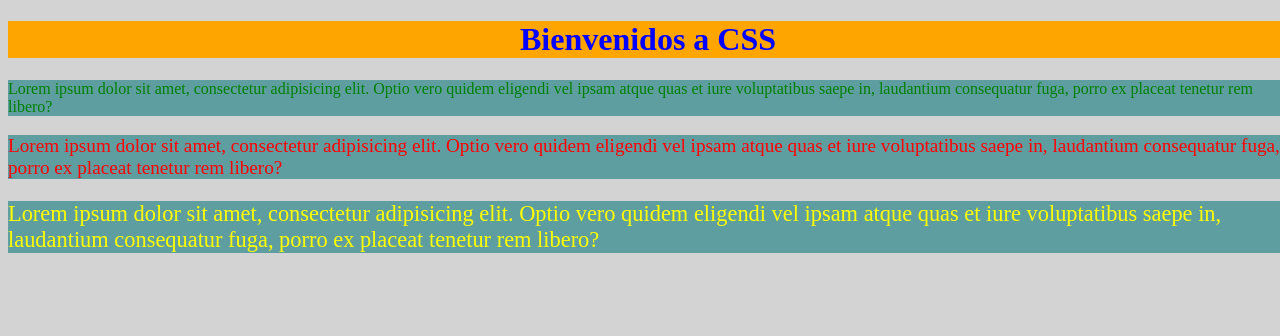
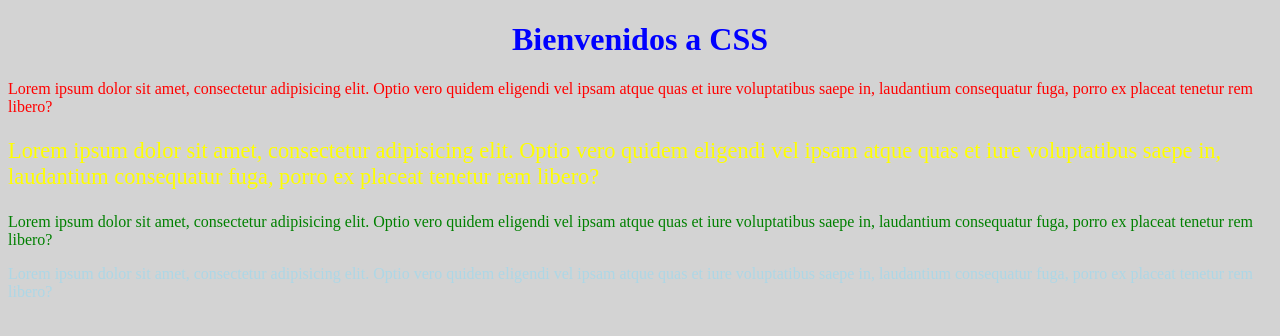
Before and after one commit to JesusHernandezP/Html-Css-JS, a plain HTML site: page Ejercicios07_11/Ejercicio2.html in a window 1280 px wide. Drawn offline with Linux system fonts and the light colour scheme.

Commit message:
first commit

```diff
--- a/Ejercicio07_11.html
+++ b/Ejercicios07_11/Ejercicio2.html
@@ -15,6 +15,9 @@
     voluptatibus saepe in, laudantium consequatur fuga, porro ex placeat tenetur rem libero?</p>
   <p class="p3">Lorem ipsum dolor sit amet, consectetur adipisicing elit. Optio vero quidem eligendi vel ipsam atque quas
     et iure
+    voluptatibus saepe in, laudantium consequatur fuga, porro ex placeat tenetur rem libero?</p>
+  <p class="p4">Lorem ipsum dolor sit amet, consectetur adipisicing elit. Optio vero quidem eligendi vel ipsam atque quas
+    et iure
     voluptatibus saepe in, laudantium consequatur fuga, porro ex placeat tenetur rem libero?</p></section>
 </body>
 </html>
--- /dev/null
+++ b/Ejercicios07_11/Style.css
@@ -0,0 +1,31 @@
+body{
+  background-color: lightgrey;
+
+
+}
+h1{
+  color: blue;
+  text-align: center;
+}
+
+.p1{
+  color: red;
+  font-size: 1rem;
+}
+.p2{
+  color:hsl(60, 100%, 50%);
+  font-size: 1.4rem;
+}
+
+.p3{
+  color: rgb(0, 128, 0);
+}
+
+.p4{
+  color: hwb(195 68% 10%);
+}
+
+.fondoP{
+  background-color: lightgray;
+  color: green;
+}
--- a/Style.css
+++ /dev/null
@@ -1,27 +0,0 @@
-body{
-  background-color: lightgrey;
-  width: 100%;
-
-
-}
-h1{
-  background-color: orange;
-  color: blue;
-  text-align: center;
-}
-p{
-  background-color: cadetblue;
-}
-.p1{
-  color: green;
-  font-size: 1rem;
-}
-.p2{
-  color: red;
-  font-size: 1.2rem;
-}
-
-.p3{
-  color: yellow;
-  font-size: 1.4rem;
-}
```
Also changed, not shown: Ejercicios07_11/Ejercicio1.html (added, +28 -0 lines), Ejercicios03-11/Ejercicio1.html (renamed from Ejercicio1.html), Ejercicios07_11/Ejercicio3.html (added), Ejercicios30-10/Ejercico1.html (renamed from 30-10-24Tables.html).
